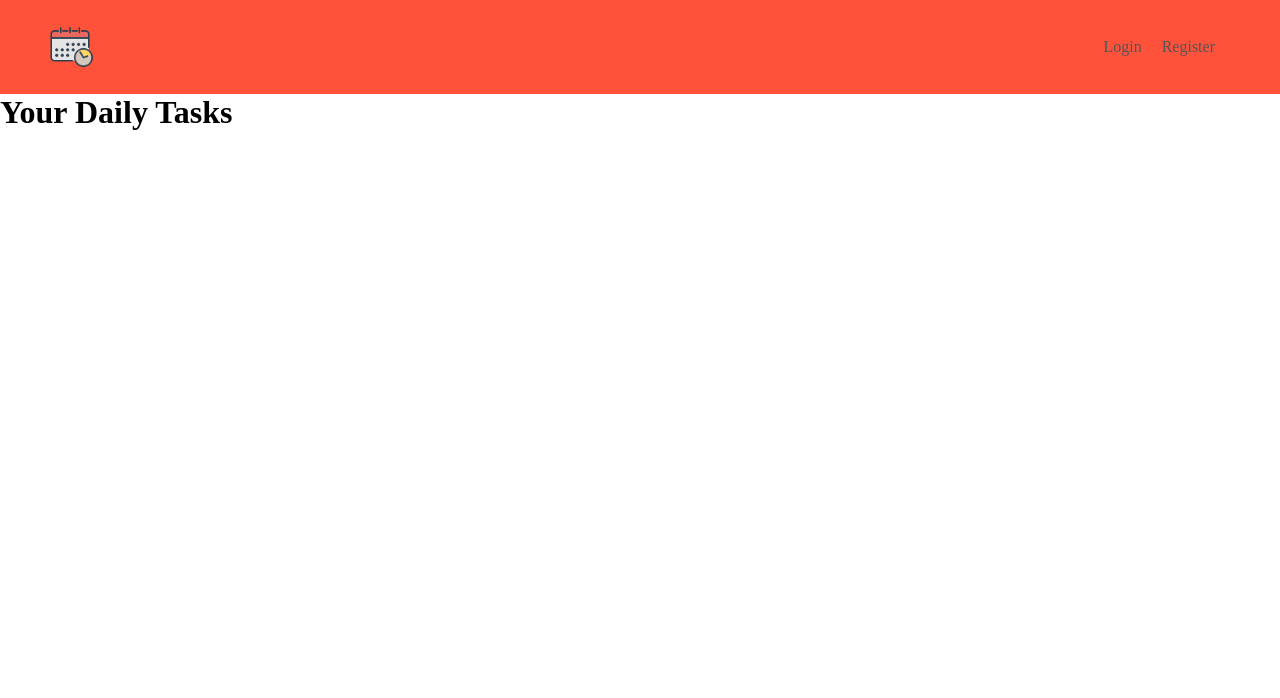
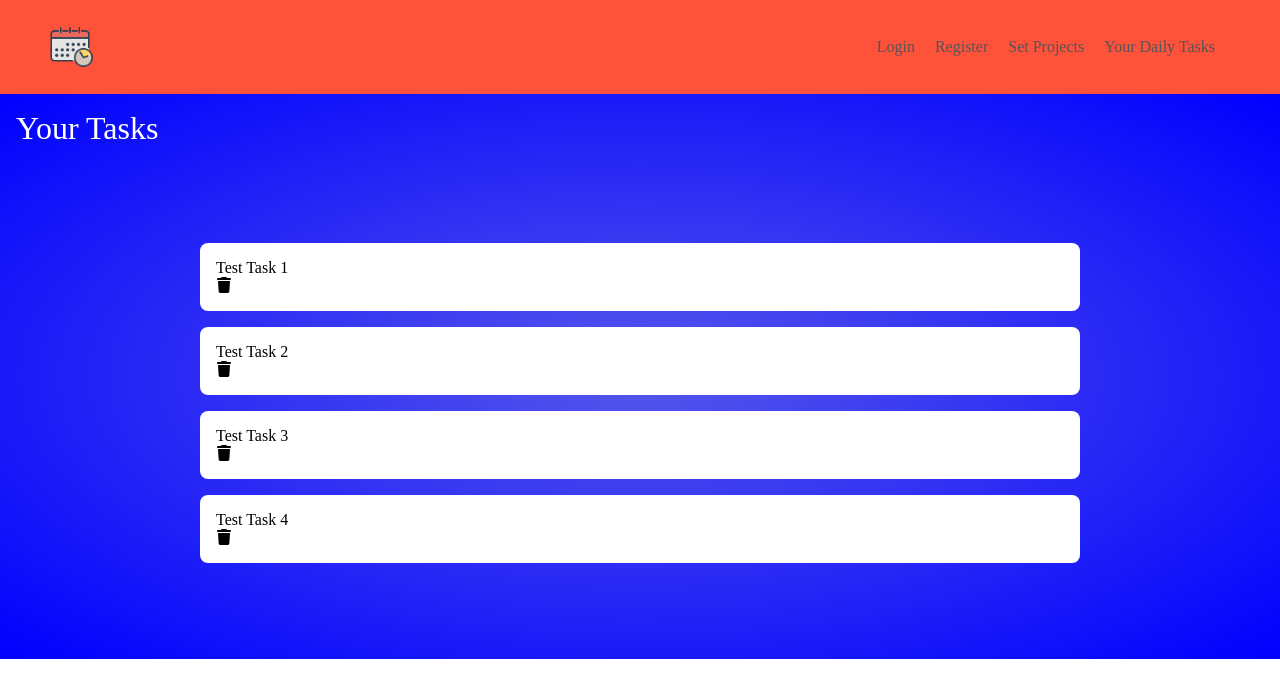
Before and after one commit to ojr4316/meetandhack, a Next.js app in the folder frontend/: page /daily-tasks in a window 1280 px wide. Shown: the top 698 px of the page. Built offline with nearby package versions, Linux system fonts and the light colour scheme.

Commit message:
added daily tasks

```diff
--- a/frontend/Components/Layout.tsx
+++ b/frontend/Components/Layout.tsx
@@ -25,9 +25,8 @@ export default function Layout(props: Props) {
               <ul id= {styles.MenuItems}>
                 <li><a className={styles.a} href="/login">Login</a></li>
                 <li><a className={styles.a} href="/register">Register</a></li>
-                {/* <li><a href="/about.html"></a></li>
-                <li><a href="/contact.html">Contact</a></li>
-                <li><a href="/account.html">Account</a></li> */}
+                <li><a className={styles.a} href="/pro">Set Projects</a></li>
+                <li><a className={styles.a} href="/daily-tasks">Your Daily Tasks</a></li>
               </ul>
             </nav>
           </div>
--- a/frontend/pages/daily-tasks.tsx
+++ b/frontend/pages/daily-tasks.tsx
@@ -1,26 +1,80 @@
-import Image from "next/image";
-import Link from "next/link";
+import { task, user } from "@prisma/client";
 import { Component } from "react";
 import Layout from "../Components/Layout";
+import { FrontendMember, Member } from "../Components/MemberCard";
+import { FrontendTask, Task } from "../Components/TaskCard";
 import styles from "../styles/DailyTasks.module.css";
 
 type Props = {};
 
-type State = {};
+type State = {
+  name: string;
+  members: FrontendMember[];
+  tasks: FrontendTask[];
+};
 
 export default class DailyTasks extends Component<Props, State> {
   constructor(props: Props) {
     super(props);
 
-    this.state = {};
+    this.state = {
+      name: "",
+      members: [],
+      tasks: [],
+    };
+  }
+
+  componentDidMount() {
+    // TODO: Get tasks by project ID
+    // TODO: Get members by project ID
+
+    this.setState({
+      name: "Your Tasks",
+      tasks: [
+        { id: 1, name: "Test Task 1" },
+        { id: 2, name: "Test Task 2" },
+        { id: 3, name: "Test Task 3" },
+        { id: 4, name: "Test Task 4" },
+      ],
+    });
+  }
+
+  removeTaskById(id:number) {
+    this.setState({tasks: this.state.tasks.filter(function(task) {
+      return task.id !== id
+  })});
+    // TODO: Make API call to actually remove it
   }
 
   render() {
+    const { name, members, tasks } = this.state;
     return (
-      <Layout page="Tasks">
-        <h1 className="title"> Your Daily Tasks</h1>
+      <html>
+      <Layout page="Project">
+        <div className={styles.project_container}>
+          <div className={styles.project_header}>
+            <h3 className={styles.project_title}> {name} </h3>
+          </div>
+          <div className={styles.project_content}>
+            <div className={styles.left}>
+              <div className={styles.task_lists}></div>
+              <div className={styles.tasks}>
+                {tasks.map((t) => (
+                  <Task task={t} remove={() => this.removeTaskById(t.id)} />
+                ))}
+              </div>
+            </div>
+            <div className={styles.right}>
+              <div className={styles.member_list}>
+                {members.map((m) => (
+                  <Member id={m.id} name={m.name} />
+                ))}
+              </div>
+            </div>
+          </div>
+        </div>
       </Layout>
-
+      </html>
     );
   }
 }
--- a/frontend/styles/DailyTasks.module.css
+++ b/frontend/styles/DailyTasks.module.css
@@ -1,12 +1,44 @@
-.page_container {
-    display: flex;
-    align-items: center;
-    align-content: center;
-    width: 100%;
-    height: 100%;
-    background: #fff;
-  }
-.title {
-    text-align: center;
-    color: blue;
+
+.project_container {
+  display: flex;
+  flex-direction: column;
+  background: radial-gradient(rgb(86, 86, 235), blue);
+  height: max-content;
+  min-height: 100%;
+  background-repeat: repeat-y;
 }
+
+.project_header {
+  flex: 1 1 0;
+  padding: 16px;
+  display: flex;
+}
+
+.project_title {
+  color: white;
+  font-weight: 500;
+  font-size: 32px;
+  text-align: center;
+  align-items: center;
+}
+
+.project_content {
+  flex: 1;
+  display: flex;
+}
+
+.left {
+  flex: 2 0 auto;
+  padding: 80px 200px;
+  align-items: center;
+}
+
+.task_lists {
+
+}
+
+.tasks {
+}
+
+.member_list {
+}
```
